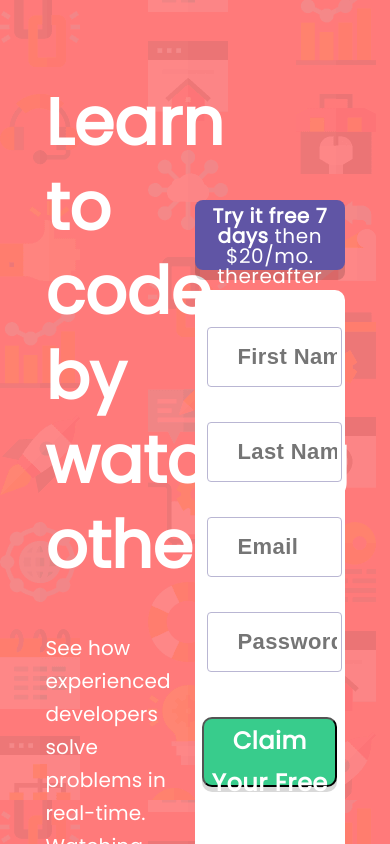
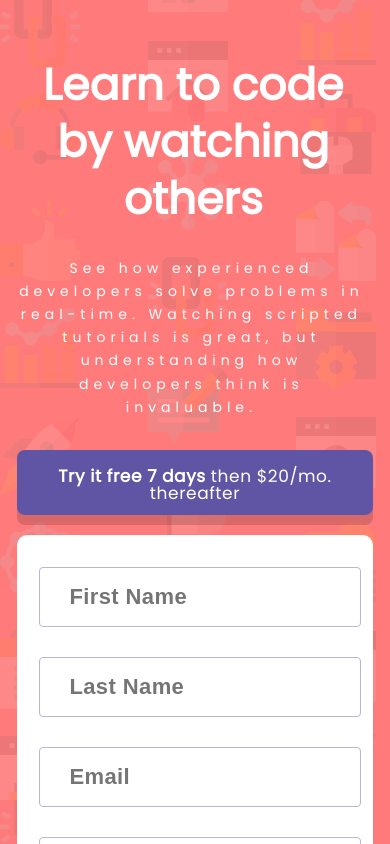
Before and after one commit to KenAustria/IntroComponentWithSignupForm, a React (Create React App) app: page / in a window 390 px wide. Shown: the top 844 px of the page. Built offline with nearby package versions, Linux system fonts and the light colour scheme.

Commit message:
Media Queries

```diff
--- a/src/App.css
+++ b/src/App.css
@@ -2,5 +2,12 @@
 	display: flex;
 	align-items: center;
 	justify-content: center;
-	padding: 8% 0;
+	padding: 4% 0 0 0;
 }
+
+@media only screen and (max-width: 900px) {
+  .app {
+    flex-direction: column;
+    padding: 4% 1px 0 1px;
+  }
+}
--- a/src/components/Header/Header.css
+++ b/src/components/Header/Header.css
@@ -1,6 +1,6 @@
 .header {
 	color: #fff;
-	width: 40%;
+	width: 49%;
 }
 
 .title {
@@ -8,7 +8,6 @@
 	font-weight: 700;
 	line-height: 1.3;
 	text-align: left;
-	width: 78%;
 	font-family: 'Poppins', sans-serif;
 }
 
@@ -17,5 +16,22 @@
 	letter-spacing: 0.16px;
 	text-align: left;
 	font-size: 20px;
-	width: 82%;
 }
+
+@media only screen and (max-width: 900px) {
+  .header {
+    width: 98%;
+  }
+  .title {
+    font-size: 44px;
+    text-align: center;
+    width: 93%;
+    padding: 0 3%;
+  }
+  .sub-title {
+    letter-spacing: 5px;
+    text-align: center;
+    font-size: 14px;
+    width: 98%;
+  }
+}
--- a/src/components/Signup/Signup.css
+++ b/src/components/Signup/Signup.css
@@ -1,12 +1,12 @@
 .signup {
-	width: 40%;
+	width: 35%;
 }
 
 .header-button {
 	border-radius: 8px;
-	font-size: 24px;
-	line-height: 1.75;
-	height: 70px;
+	font-size: 18px;
+	line-height: 1;
+	height: 50px;
 	text-align: center;
 	letter-spacing: 0.56px;
 	background-color: hsl(248, 32%, 49%);
@@ -16,15 +16,15 @@
 .header-button-text {
 	color: #fff;
 	line-height: 1;
-	font-size: 20px;
-	padding: 4%;
+	font-size: 17px;
+	padding: 3%;
 }
 
 .form {
 	color: #000000;
 	background-color: #fff;
 	margin-top: 20px;
-	padding: 5% 5%;
+	padding: 5% 8%;
 	border-radius: 10px;
 	box-shadow: 0 10px 0 rgba(0, 0, 0, 0.15);
 }
@@ -42,7 +42,7 @@
 	letter-spacing: 0.4px;
 	border-radius: 4px;
   cursor: pointer;
-  margin-top: 25px;
+  margin-top: 20px;
 	border: 1.6px solid hsl(246, 25%, 77%);
 }
 
@@ -50,13 +50,9 @@ input.field-input {
 	text-indent: 25px;
 }
 
-.field-input:not(:first-child) {
+input:not(:first-child) {
 	margin-top: 25px;
 }
-
-/* .field-input:(:last-child) {
-	margin-bottom: 25px;
-} */
 
 .input {
 	display: block;
@@ -70,16 +66,16 @@ input.field-input {
 
 .footer {
   text-align: center;
-  margin-top: 40px;
+  margin-top: 30px;
 }
 
 .trial-button {
-	height: 70px;
+	height: 50px;
 	color: #fff;
 	border-radius: 10px;
 	width: 100%;
-	font-size: 24px;
-	line-height: 1.75;
+	font-size: 20px;
+	line-height: 1.5;
 	letter-spacing: 0.56px;
 	font-family: 'Poppins';
 	font-weight: 700;
@@ -88,10 +84,29 @@ input.field-input {
 }
 
 .agree {
-	color: hsl(246, 25%, 77%);
+  color: hsl(246, 25%, 77%);
+  font-size: 12px;
 }
 
 .legal {
 	color: hsl(0, 100%, 74%);
 	font-weight: 600;
 }
+
+@media only screen and (max-width: 900px) {
+  .signup {
+    width: 98%;
+  }
+  .header-button {
+    height: 65px;
+  }
+  .header-button-text {
+    padding: 5%;
+  }
+  .form {
+    padding: 2% 5%;
+  }
+  .agree {
+    font-size: 16px;
+  }
+}
--- a/src/index.css
+++ b/src/index.css
@@ -1,5 +1,6 @@
 body {
-	background: hsl(0, 100%, 74%);
+  padding: 1%;
+  background: hsl(0, 100%, 74%);
 	background-image: url('./images/bg-intro-desktop.png');
 	font-family: 'Poppins', sans-serif;
 	-webkit-font-smoothing: antialiased;
```
Also changed, not shown: src/components/Signup/_Signup.js (deleted, +0 -226 lines).
